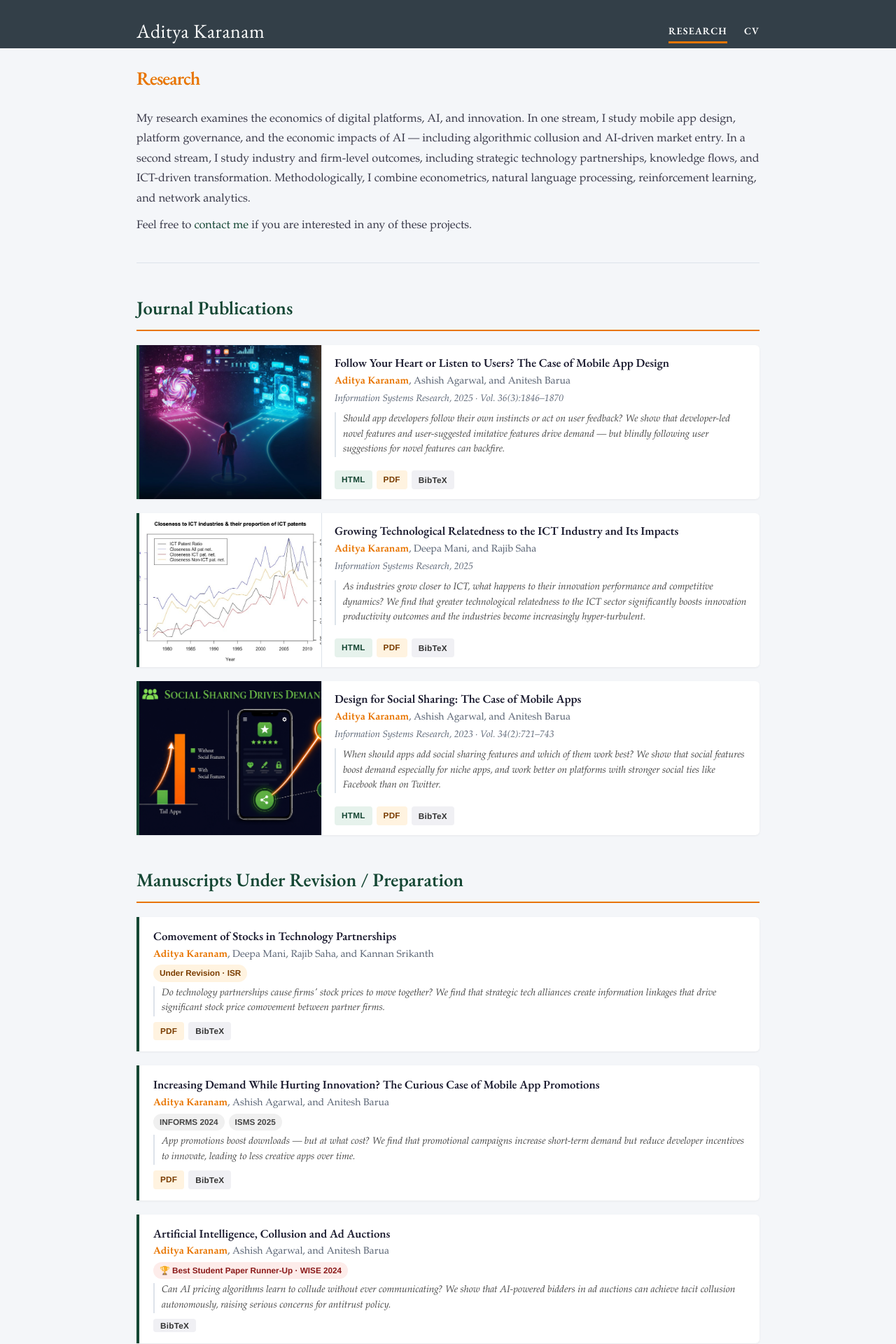
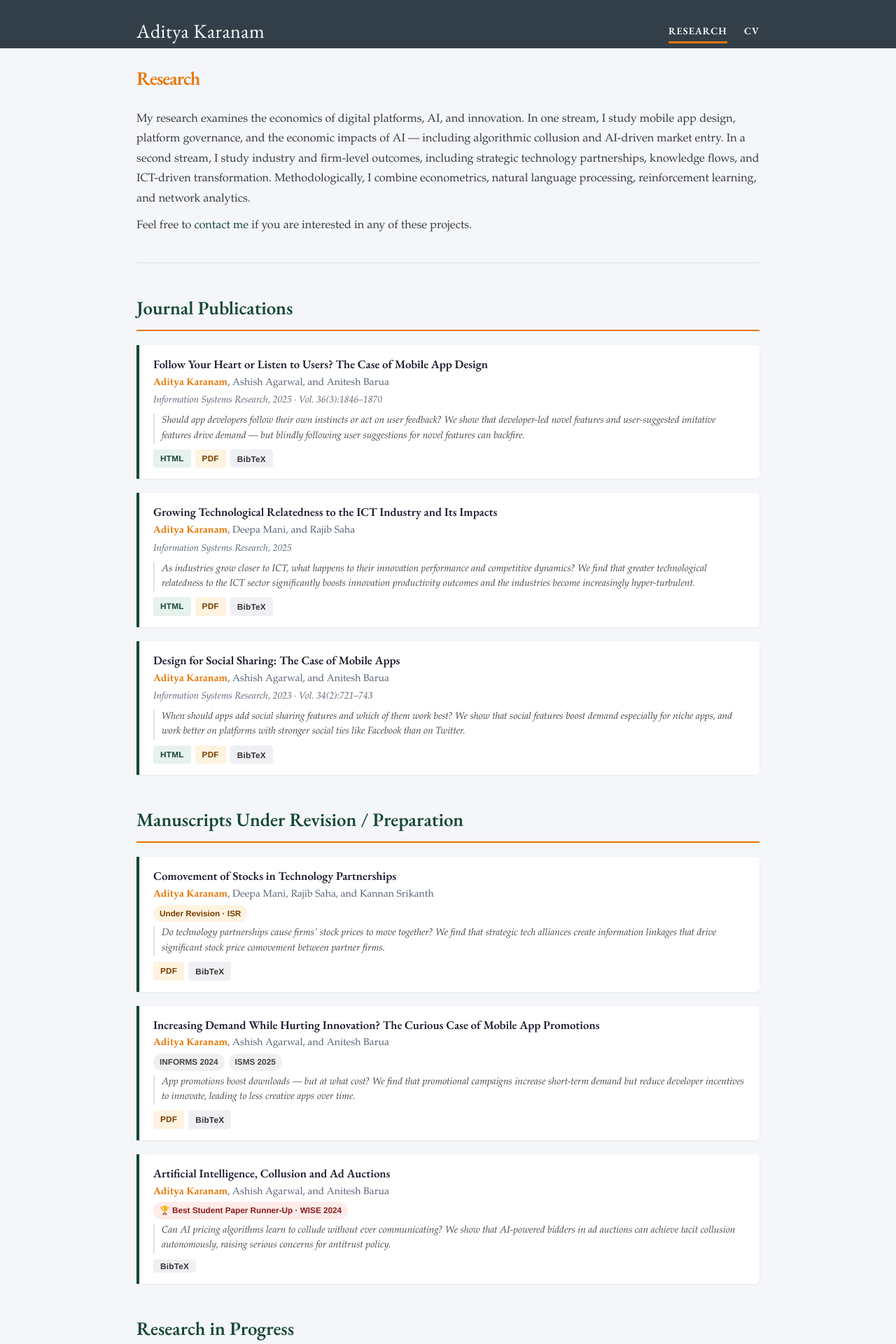
Before and after one commit to askaranam/askaranam.github.io, a Jekyll site: the page built from research.html, in a window 1280 px wide. Shown: the top 1920 px of the page at 70% size. Built offline with Jekyll 4.4.1, drawn with Linux system fonts in a browser that asks for light colours; nearby versions of some CDN libraries; some web fonts are replaced.

Commit message:
Update research.html

```diff
--- a/research.html
+++ b/research.html
@@ -17,10 +17,10 @@ render_with_liquid: false
 .paper.no-image { flex-direction: column; max-height: none; }
 
 /* .paper-image-col { flex: 0 0 200px; max-width: 200px; overflow: hidden; border-right: 1px solid #dde3ea; } */
-.paper-image-col { flex: 0 0 260px; max-width: 260px; overflow: hidden; border-right: 1px solid #dde3ea; min-height: 220px; }
-/* .paper-image { width: 100%; height: 100%; object-fit: contain; object-position: center; display: block; background: #f7f9fb; } */
-.paper-image { width: 100%; height: 220px; object-fit: cover; object-position: center top; display: block; background: #f7f9fb; }
-.paper-image-placeholder { width: 100%; height: 100%; min-height: 240px; background: linear-gradient(135deg, #1a2a1e 0%, #0d1b2a 100%); display: flex; align-items: center; justify-content: center; color: #4a6a5a; font-size: 0.72em; font-family: Helvetica, Arial, sans-serif; letter-spacing: 0.1em; text-transform: uppercase; }
+/* .paper-image-col { flex: 0 0 260px; max-width: 260px; overflow: hidden; border-right: 1px solid #dde3ea; min-height: 220px; } */
+/* .paper-image { width: 100%; height: 100%; object-fit: contain; object-position: center; display: block; background: #f7f9fb; }
+.paper-image { width: 100%; height: 220px; object-fit: cover; object-position: center top; display: block; background: #f7f9fb; } */
+/* .paper-image-placeholder { width: 100%; height: 100%; min-height: 240px; background: linear-gradient(135deg, #1a2a1e 0%, #0d1b2a 100%); display: flex; align-items: center; justify-content: center; color: #4a6a5a; font-size: 0.72em; font-family: Helvetica, Arial, sans-serif; letter-spacing: 0.1em; text-transform: uppercase; } */
 
 .paper-body { flex: 1; padding: 14px 18px; display: flex; flex-direction: column; overflow: hidden; }
 .paper.no-image .paper-body { padding: 16px 20px; overflow: visible; }
@@ -64,16 +64,17 @@ render_with_liquid: false
 
 <div class="research-intro">
 <p>My research examines the economics of digital platforms, AI, and innovation. In one stream, I study mobile app design, platform governance, and the economic impacts of AI — including algorithmic collusion and AI-driven market entry. In a second stream, I study industry and firm-level outcomes, including strategic technology partnerships, knowledge flows, and ICT-driven transformation. Methodologically, I combine econometrics, natural language processing, reinforcement learning, and network analytics.</p>
-<p>Feel free to <a href="mailto:aditya.karanam@utdallas.edu">contact me</a> if you are interested in any of these projects.
+<p>Feel free to <a href="mailto:aditya.karanam@utdallas.edu">contact me</a> if you are interested in any of these projects. </p>
 </div>
 
 <h2 class="section-heading">Journal Publications</h2>
 
 <!-- PAPER 1 — Update src to /images/paper1.jpg after uploading image -->
-<div class="paper">
+<!-- <div class="paper">
   <div class="paper-image-col">
     <img class="paper-image" src="/images/innovate-or-listen.jpeg" alt="Lead or Follow? Innovation Strategies in the App Economy">
-  </div>
+  </div> -->
+<div class="paper no-image">
   <div class="paper-body">
     <div class="paper-title"><a href="https://pubsonline.informs.org/doi/10.1287/isre.2023.0060">Follow Your Heart or Listen to Users? The Case of Mobile App Design</a></div>
     <div class="paper-authors"><strong>Aditya Karanam</strong>, Ashish Agarwal, and Anitesh Barua</div>
@@ -101,10 +102,11 @@ render_with_liquid: false
 </div>
 
 <!-- PAPER 2 — Replace placeholder with <img> after uploading image -->
-<div class="paper">
+<!-- <div class="paper">
   <div class="paper-image-col">
     <img class="paper-image" src="/images/Closeness_to_ICT_industries.jpg" alt="Growing Technological Closeness to the ICT industries">
-  </div>
+  </div> -->
+<div class="paper no-image">
   <div class="paper-body">
     <div class="paper-title"><a href="https://pubsonline.informs.org/doi/10.1287/isre.2020.0627">Growing Technological Relatedness to the ICT Industry and Its Impacts</a></div>
     <div class="paper-authors"><strong>Aditya Karanam</strong>, Deepa Mani, and Rajib Saha</div>
@@ -129,10 +131,11 @@ render_with_liquid: false
 </div>
 
 <!-- PAPER 3 — Replace placeholder with <img> after uploading image -->
-<div class="paper">
+<!-- <div class="paper">
   <div class="paper-image-col">
     <img class="paper-image" src="/images/social-sharing.png" alt="Designing for social sharing">
-  </div>
+  </div> -->
+<div class="paper no-image">
   <div class="paper-body">
     <div class="paper-title"><a href="https://pubsonline.informs.org/doi/abs/10.1287/isre.2022.1151">Design for Social Sharing: The Case of Mobile Apps</a></div>
     <div class="paper-authors"><strong>Aditya Karanam</strong>, Ashish Agarwal, and Anitesh Barua</div>
```
